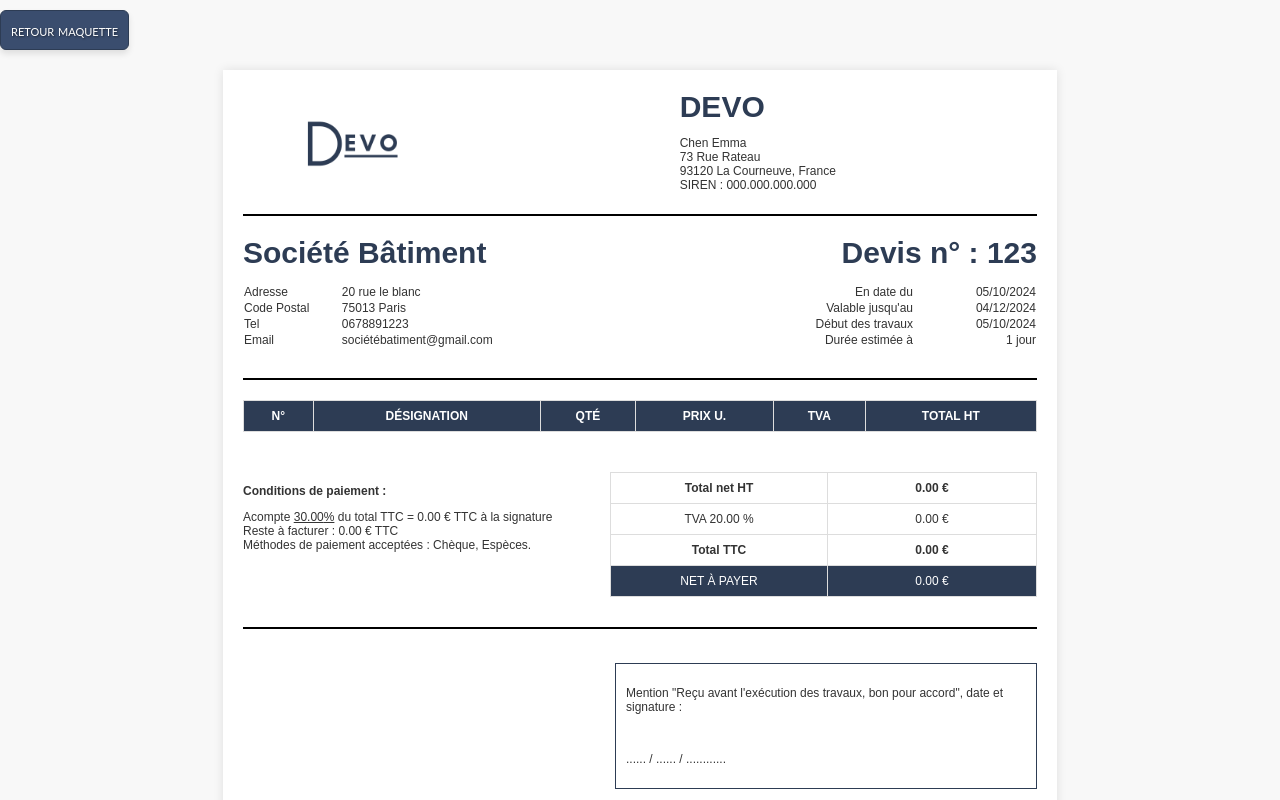
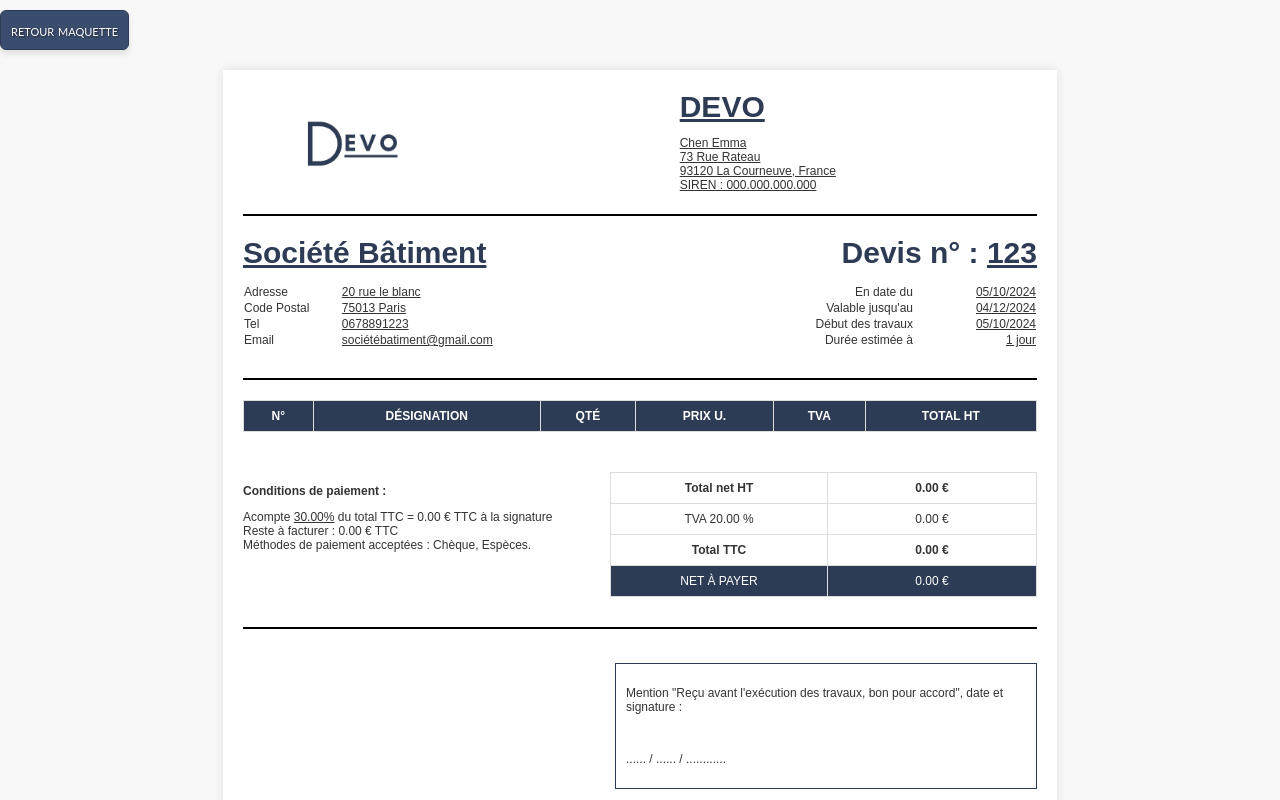
Before and after one commit to meryamgh/batidevis, a React (Vite) app: page /full-quote in a window 1280 px wide. Built offline with nearby package versions, Linux system fonts and the light colour scheme.

Commit message:
modification constante entreprise client et devis

```diff
--- a/src/pages/FullQuote.tsx
+++ b/src/pages/FullQuote.tsx
@@ -32,14 +32,12 @@ const FullQuote: React.FC = () => {
         return acc;
     }, [] as AggregatedQuoteItem[]);
 
-    // On stocke la liste agrégée dans un état local pour permettre l'édition
     const [aggregatedQuote, setAggregatedQuote] = useState<AggregatedQuoteItem[]>(initialAggregated);
 
     // Paramètres de TVA, Acompte
     const tvaRate = 0.20;
     const [acompteRate, setAcompteRate] = useState<number>(0.30);
 
-    // Calculs dérivés
     const totalHT = aggregatedQuote.reduce((sum, item) => sum + item.price * item.quantity, 0);
     const totalTVA = totalHT * tvaRate;
     const totalTTC = totalHT + totalTVA;
@@ -50,7 +48,7 @@ const FullQuote: React.FC = () => {
         navigate('/', { state: { quote: initialQuote } });
     };
 
-    // Gestion de l'édition des cellules du tableau
+    // Gestion de l'édition des cellules du tableau de produits
     const [editingCell, setEditingCell] = useState<{rowIndex: number; field: 'details' | 'quantity' | 'price'} | null>(null);
     const [editValue, setEditValue] = useState<string>('');
 
@@ -65,25 +63,25 @@ const FullQuote: React.FC = () => {
     };
 
     const handleBlur = () => {
-        saveChanges();
+        saveCellChanges();
     };
 
     const handleKeyDown = (e: React.KeyboardEvent<HTMLInputElement>) => {
         if (e.key === 'Enter') {
-            saveChanges();
+            saveCellChanges();
         }
     };
 
-    const saveChanges = () => {
+    const saveCellChanges = () => {
         if (!editingCell) return;
         const {rowIndex, field} = editingCell;
         let newValue: string | number = editValue.trim();
 
-        // Pour les champs numériques (price, quantity), on s'assure que ce soit un nombre non négatif
+        // Pour les champs numériques
         if (field === 'quantity' || field === 'price') {
             let numericVal = parseFloat(newValue);
             if (isNaN(numericVal) || numericVal < 0) {
-                numericVal = 0; // On force à 0 si valeur invalide ou négative
+                numericVal = 0;
             }
             newValue = numericVal;
         }
@@ -144,9 +142,129 @@ const FullQuote: React.FC = () => {
         }
     };
 
+    // Liste des champs textuels à rendre modifiables
+    // Informations DEVO
+    const [devoTitle, setDevoTitle] = useState<string>('DEVO');
+    const [devoName, setDevoName] = useState<string>('Chen Emma');
+    const [devoAddress, setDevoAddress] = useState<string>('73 Rue Rateau');
+    const [devoCity, setDevoCity] = useState<string>('93120 La Courneuve, France');
+    const [devoSiren, setDevoSiren] = useState<string>('SIREN : 000.000.000.000');
+
+    // Informations client
+    const [societeBatiment, setSocieteBatiment] = useState<string>('Société Bâtiment');
+    const [clientAdresse, setClientAdresse] = useState<string>('20 rue le blanc');
+    const [clientCodePostal, setClientCodePostal] = useState<string>('75013 Paris');
+    const [clientTel, setClientTel] = useState<string>('0678891223');
+    const [clientEmail, setClientEmail] = useState<string>('sociétébatiment@gmail.com');
+
+    // Informations de devis
+    const [devisNumero, setDevisNumero] = useState<string>('123');
+    const [enDateDu, setEnDateDu] = useState<string>('05/10/2024');
+    const [valableJusquau, setValableJusquau] = useState<string>('04/12/2024');
+    const [debutTravaux, setDebutTravaux] = useState<string>('05/10/2024');
+    const [dureeTravaux, setDureeTravaux] = useState<string>('1 jour');
+
+    // Pour tous ces champs, on va réutiliser un état "editingField" distinct
+    const [editingFieldOutside, setEditingFieldOutside] = useState<string | null>(null);
+    const [editValueOutside, setEditValueOutside] = useState<string>('');
+
+    const handleFieldClick = (fieldName: string, currentValue: string) => {
+        setEditingFieldOutside(fieldName);
+        setEditValueOutside(currentValue);
+    };
+
+    const handleOutsideInputChange = (e: React.ChangeEvent<HTMLInputElement>) => {
+        setEditValueOutside(e.target.value);
+    };
+
+    const handleOutsideBlur = () => {
+        saveOutsideChanges();
+    };
+
+    const handleOutsideKeyDown = (e: React.KeyboardEvent<HTMLInputElement>) => {
+        if (e.key === 'Enter') {
+            saveOutsideChanges();
+        }
+    };
+
+    const saveOutsideChanges = () => {
+        if (!editingFieldOutside) return;
+        const newValue = editValueOutside.trim();
+        switch (editingFieldOutside) {
+            case 'devoTitle':
+                setDevoTitle(newValue);
+                break;
+            case 'devoName':
+                setDevoName(newValue);
+                break;
+            case 'devoAddress':
+                setDevoAddress(newValue);
+                break;
+            case 'devoCity':
+                setDevoCity(newValue);
+                break;
+            case 'devoSiren':
+                setDevoSiren(newValue);
+                break;
+            case 'societeBatiment':
+                setSocieteBatiment(newValue);
+                break;
+            case 'clientAdresse':
+                setClientAdresse(newValue);
+                break;
+            case 'clientCodePostal':
+                setClientCodePostal(newValue);
+                break;
+            case 'clientTel':
+                setClientTel(newValue);
+                break;
+            case 'clientEmail':
+                setClientEmail(newValue);
+                break;
+            case 'devisNumero':
+                setDevisNumero(newValue);
+                break;
+            case 'enDateDu':
+                setEnDateDu(newValue);
+                break;
+            case 'valableJusquau':
+                setValableJusquau(newValue);
+                break;
+            case 'debutTravaux':
+                setDebutTravaux(newValue);
+                break;
+            case 'dureeTravaux':
+                setDureeTravaux(newValue);
+                break;
+            default:
+                break;
+        }
+
+        setEditingFieldOutside(null);
+        setEditValueOutside('');
+    };
+
+    const EditableText = ({fieldName, value}: {fieldName: string; value: string}) => {
+        const isEditing = editingFieldOutside === fieldName;
+        return isEditing ? (
+            <input
+                type="text"
+                value={editValueOutside}
+                onChange={handleOutsideInputChange}
+                onBlur={handleOutsideBlur}
+                onKeyDown={handleOutsideKeyDown}
+                autoFocus
+            />
+        ) : (
+            <span onClick={() => handleFieldClick(fieldName, value)} style={{cursor:'pointer', textDecoration:'underline'}}>
+                {value}
+            </span>
+        );
+    };
+
     return (
       <div>
-        <button  className='full-quote-button' onClick={handleBack}>
+        <button className='full-quote-button' onClick={handleBack}>
           retour maquette
         </button>
         <div className="container">
@@ -162,64 +280,75 @@ const FullQuote: React.FC = () => {
               />
             </div>
             <div className="devo-info">
-              <h2>DEVO</h2>
+              <h2>
+                <EditableText fieldName="devoTitle" value={devoTitle} />
+              </h2>
               <p>
-                Chen Emma
-                <br />
-                73 Rue Rateau
-                <br />
-                93120 La Courneuve, France
-                <br />
-                SIREN : 000.000.000.000
+                <EditableText fieldName="devoName" value={devoName} /><br />
+                <EditableText fieldName="devoAddress" value={devoAddress} /><br />
+                <EditableText fieldName="devoCity" value={devoCity} /><br />
+                <EditableText fieldName="devoSiren" value={devoSiren} />
               </p>
             </div>
           </header>
           <div className="infoclient-infodevis">
             <section className="info-client">
-            <h2>Société Bâtiment</h2><br/>
+              <h2>
+                <EditableText fieldName="societeBatiment" value={societeBatiment} />
+              </h2><br/>
               <div>
                 <table className='info-table-client'>
                   <tbody>
                   <tr>
                     <td>Adresse</td>
-                    <td>20 rue le blanc</td>
+                    <td>
+                      <EditableText fieldName="clientAdresse" value={clientAdresse} />
+                    </td>
                   </tr>
                   <tr>
                     <td>Code Postal</td>
-                    <td>75013 Paris</td>
+                    <td>
+                      <EditableText fieldName="clientCodePostal" value={clientCodePostal} />
+                    </td>
                   </tr>
                   <tr>
                     <td>Tel</td>
-                    <td>0678891223</td>
+                    <td>
+                      <EditableText fieldName="clientTel" value={clientTel} />
+                    </td>
                   </tr>
                   <tr>
                     <td>Email</td>
-                    <td>sociétébatiment@gmail.com</td>
+                    <td>
+                      <EditableText fieldName="clientEmail" value={clientEmail} />
+                    </td>
                   </tr>
                   </tbody>
                 </table>
               </div>
             </section>
             <section className="devis-header">
-              <h2>Devis n° : 123</h2><br/>
+              <h2>
+                Devis n° : <EditableText fieldName="devisNumero" value={devisNumero} />
+              </h2><br/>
               <div>
                 <table className='info-table-devis'>
                   <tbody>
                   <tr>
                     <td>En date du</td>
-                    <td>05/10/2024</td>
+                    <td><EditableText fieldName="enDateDu" value={enDateDu} /></td>
                   </tr>
                   <tr>
                     <td>Valable jusqu'au</td>
-                    <td>04/12/2024</td>
+                    <td><EditableText fieldName="valableJusquau" value={valableJusquau} /></td>
                   </tr>
                   <tr>
                     <td>Début des travaux</td>
-                    <td>05/10/2024</td>
+                    <td><EditableText fieldName="debutTravaux" value={debutTravaux} /></td>
                   </tr>
                   <tr>
                     <td>Durée estimée à</td>
-                    <td>1 jour</td>
+                    <td><EditableText fieldName="dureeTravaux" value={dureeTravaux} /></td>
                   </tr>
                   </tbody>
                 </table>
```
